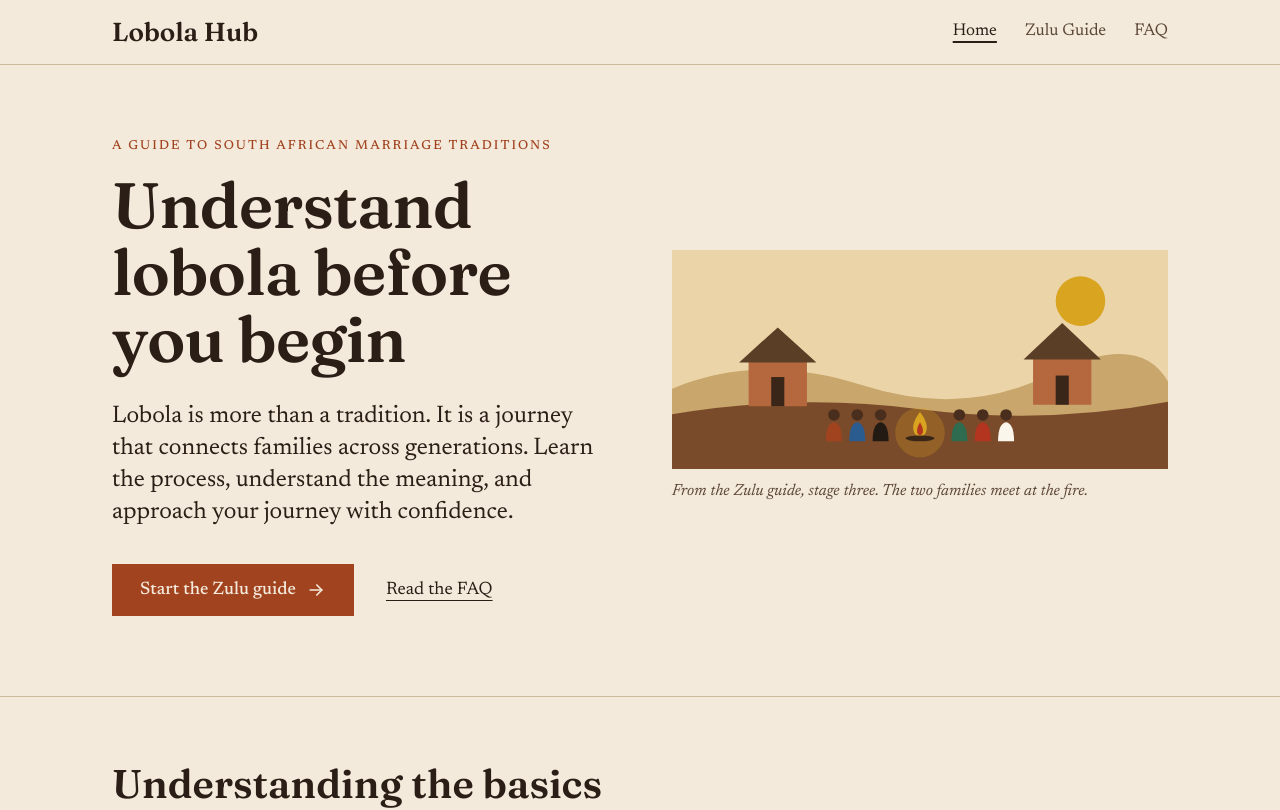
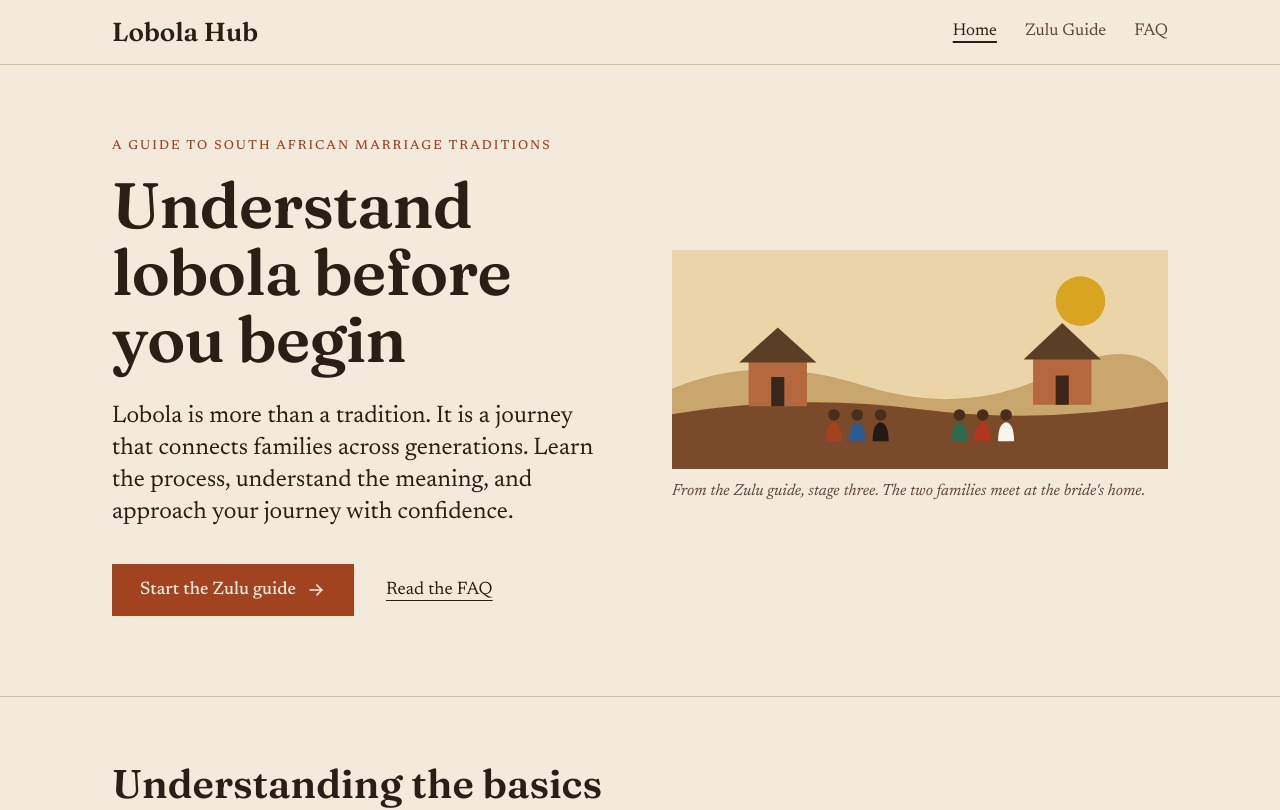
Before and after one commit to AndileDimba/Lobola-Guide-UI, a React (Vite) app: page / in a window 1280 px wide. Shown: the top 810 px of the page. Built offline with nearby package versions, Linux system fonts and the light colour scheme.

Commit message:
Show the negotiations at the bride's home, without a fire
The families meet at the bride's home for umcelo, not at a fire, so the
fire is removed from the stage three picture (renamed umcelo.svg) and the
captions and alt text say where they meet. Also replaces a dash in the
stage three introduction.

```diff
--- a/src/data/zulu.ts
+++ b/src/data/zulu.ts
@@ -79,7 +79,7 @@ export const zuluData: NationData = {
       scene: {
         narration:
           "At first light, the groom's chosen negotiators arrive at the gate of the " +
-          "bride's home. They do not simply knock — they announce themselves by calling " +
+          "bride's home. They do not simply knock. They announce themselves by calling " +
           "the family's praises, making clear they have come in peace, to ask for kinship. " +
           "It is common to be kept waiting at the gate for a long time; a child may be " +
           "sent to sit or lie before it, and the negotiators offer a small gift to open " +
@@ -132,12 +132,12 @@ export const zuluData: NationData = {
         ],
         media: {
           kind: "illustration",
-          src: "/scenes/umcelo-fire.svg",
-          alt: "The two families sit facing each other around a small fire, between two huts at dusk.",
+          src: "/scenes/umcelo.svg",
+          alt: "The two families sit facing each other at the bride's home, between two huts.",
           // isiZulu caption to come from the cultural owner; the old one
           // described the gate, not this scene
           caption: {
-            en: "The two families meet at the fire.",
+            en: "The two families meet at the bride's home.",
           },
         },
         variesNote:
--- a/src/pages/LandingPage.tsx
+++ b/src/pages/LandingPage.tsx
@@ -126,14 +126,14 @@ const LandingPage = () => {
 
         <figure className="-mx-5 mt-6 sm:mx-0 lg:col-start-2 lg:row-span-2 lg:row-start-1 lg:mt-0 lg:self-center">
           <img
-            src="/scenes/umcelo-fire.svg"
-            alt="Two families sit facing each other around a small fire, between two huts at dusk."
+            src="/scenes/umcelo.svg"
+            alt="Two families sit facing each other at the bride's home, between two huts."
             width={680}
             height={300}
             className="block h-auto w-full"
           />
           <figcaption className="mx-5 mt-2 text-[15px] italic leading-normal text-ink-soft sm:mx-0 lg:mt-2.5 lg:text-base">
-            From the Zulu guide, stage three. The two families meet at the fire.
+            From the Zulu guide, stage three. The two families meet at the bride's home.
           </figcaption>
         </figure>
 
```
Also changed, not shown: public/scenes/umcelo.svg.
